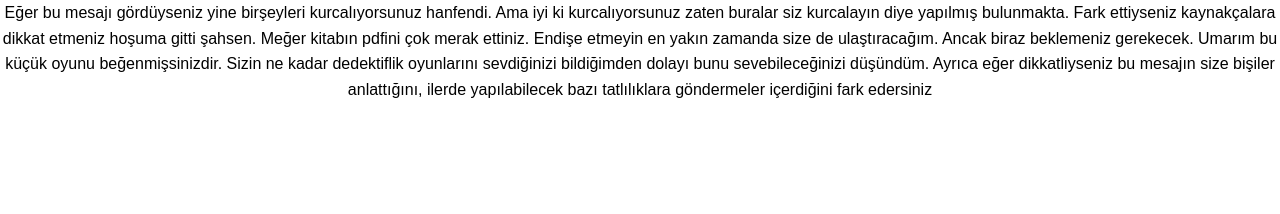
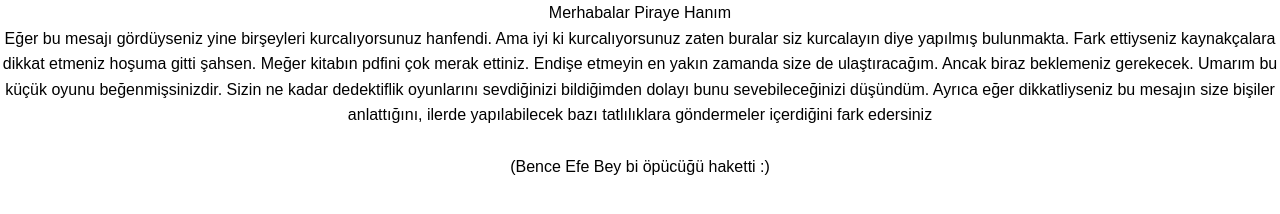
Before and after one commit to deadider/deadider.github.io, a plain HTML site: page index.html in a window 1280 px wide. Drawn offline with Linux system fonts and the light colour scheme.

Commit message:
Update index.html

```diff
--- a/index.html
+++ b/index.html
@@ -26,7 +26,9 @@
 <body>
 
     <div class="mesaj">
-        Eğer bu mesajı gördüyseniz yine birşeyleri kurcalıyorsunuz hanfendi. Ama iyi ki kurcalıyorsunuz zaten buralar siz kurcalayın diye yapılmış bulunmakta. Fark ettiyseniz kaynakçalara dikkat etmeniz hoşuma gitti şahsen. Meğer kitabın pdfini çok merak ettiniz. Endişe etmeyin en yakın zamanda size de ulaştıracağım. Ancak biraz beklemeniz gerekecek. Umarım bu küçük oyunu beğenmişsinizdir. Sizin ne kadar dedektiflik oyunlarını sevdiğinizi bildiğimden dolayı bunu sevebileceğinizi düşündüm. Ayrıca eğer dikkatliyseniz bu mesajın size bişiler anlattığını, ilerde yapılabilecek bazı tatlılıklara göndermeler içerdiğini fark edersiniz
+        Merhabalar Piraye Hanım <br>
+        Eğer bu mesajı gördüyseniz yine birşeyleri kurcalıyorsunuz hanfendi. Ama iyi ki kurcalıyorsunuz zaten buralar siz kurcalayın diye yapılmış bulunmakta. Fark ettiyseniz kaynakçalara dikkat etmeniz hoşuma gitti şahsen. Meğer kitabın pdfini çok merak ettiniz. Endişe etmeyin en yakın zamanda size de ulaştıracağım. Ancak biraz beklemeniz gerekecek. Umarım bu küçük oyunu beğenmişsinizdir. Sizin ne kadar dedektiflik oyunlarını sevdiğinizi bildiğimden dolayı bunu sevebileceğinizi düşündüm. Ayrıca eğer dikkatliyseniz bu mesajın size bişiler anlattığını, ilerde yapılabilecek bazı tatlılıklara göndermeler içerdiğini fark edersiniz <br> <br>
+        (Bence Efe Bey bi öpücüğü haketti :)
     </div>
     </body>
 </html>
```
